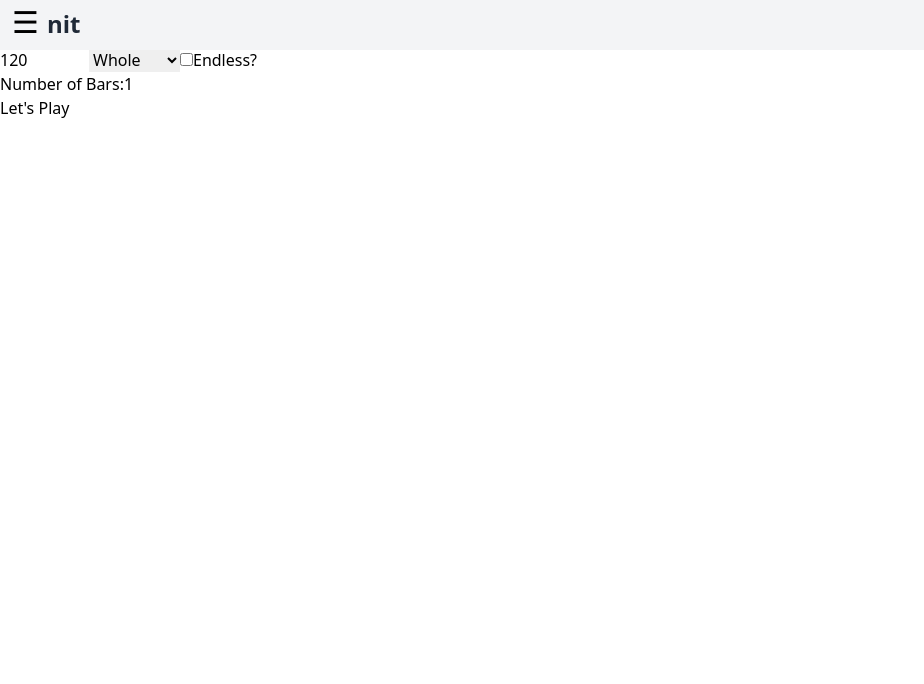
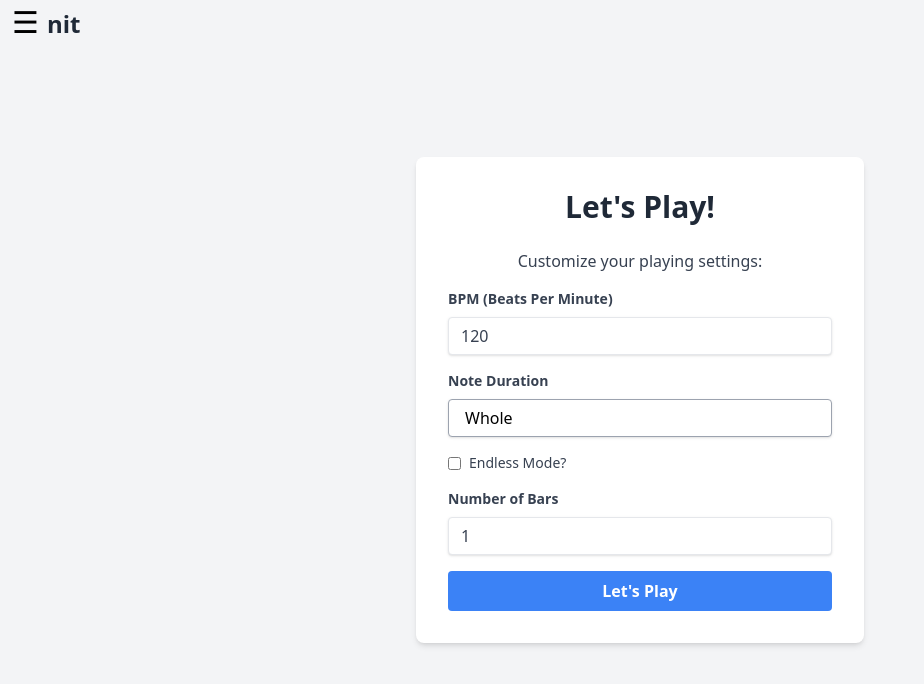
Before and after one commit to devon-campbell/nit, a React (Create React App) app in the folder frontend/: page /play in a window 1280 px wide. Shown: the top 684 px of the page, without its empty margins (0-924 px from the left). Built offline with nearby package versions, Linux system fonts and the light colour scheme.

Commit message:
Play page UI redesign

```diff
--- a/frontend/src/pages/Grad.jsx
+++ b/frontend/src/pages/Grad.jsx
@@ -1,20 +1,21 @@
-// This page should congratulate the user on completing all of the lessons
-// and quizzes and have a link to go to /play
-
 import React from 'react';
 import Navbar from "../components/navbar";
-import {Link} from "react-router-dom";
+import { Link } from "react-router-dom";
 
 const Grad = () => {
     return (
-        <div>
+        <div className="min-h-screen bg-gray-100 flex flex-col items-center justify-center">
             <Navbar />
-        <h1>Congratulations!</h1>
-        <p>You have completed all of the lessons and quizzes.</p>
-        <p>Now you can play with the world!</p>
-            <Link to="/play">
-          <button style={{ margin: '10px', padding: '10px' }}>Play</button>
-        </Link>
+            <div className="text-center p-4">
+                <h1 className="text-3xl font-bold text-gray-800 mt-2 mb-4">Congratulations!</h1>
+                <p className="text-xl text-gray-700">You have completed all of the lessons and quizzes.</p>
+                <p className="text-xl text-gray-700 mb-4">Now you can play with the world!</p>
+                <Link to="/play">
+                    <button className="bg-blue-500 text-white font-bold py-2 px-4 rounded hover:bg-blue-700 transition-colors duration-300 ease-in-out">
+                        Play
+                    </button>
+                </Link>
+            </div>
         </div>
     );
 }
--- a/frontend/src/pages/Home.jsx
+++ b/frontend/src/pages/Home.jsx
@@ -1,5 +1,5 @@
 import React from 'react';
-import LearnAndPlayButtons from '../components/buttons/LearnAndPlay.jsx';  // Assuming the component is in the same directory
+import LearnAndPlayButtons from '../components/buttons/LearnAndPlay.jsx';
 
 const Home = () => {
   return (
--- a/frontend/src/pages/Play.jsx
+++ b/frontend/src/pages/Play.jsx
@@ -1,6 +1,8 @@
 import React, { useState } from 'react';
 import { useNavigate } from 'react-router-dom';
 import Navbar from "../components/navbar";
+<img src={require("../assets/buffJellyFishing.gif")} alt="Fun GIF" className="mb-4"/>
+
 
 const Play = () => {
   const navigate = useNavigate();
@@ -30,29 +32,50 @@ const Play = () => {
   };
 
   return (
-    <div>
+    <div className="min-h-screen bg-gray-100 flex flex-col items-center justify-center">
       <Navbar />
-      <h1>Play</h1>
-      <p>Play with the world!</p>
-      <input type="number" value={bpm} onChange={handleBpmChange} min="20" max="240" />
-      <select value={note} onChange={handleNoteChange}>
+      <div className="w-full max-w-md p-8 bg-white shadow-md rounded-lg">
+        <h1 className="text-3xl font-bold text-gray-800 mb-6 text-center">Let's Play!</h1>
+        <p className="text-gray-700 mb-4 text-center">Customize your playing settings:</p>
+        <div className="mb-4">
+          <label className="block text-gray-700 text-sm font-bold mb-2">
+            BPM (Beats Per Minute)
+          </label>
+          <input type="number" value={bpm} onChange={handleBpmChange} min="20" max="240"
+            className="shadow appearance-none border rounded w-full py-2 px-3 text-gray-700 leading-tight focus:outline-none focus:shadow-outline" />
+        </div>
+        <div className="mb-4">
+          <label className="block text-gray-700 text-sm font-bold mb-2">
+            Note Duration
+          </label>
+          <select value={note} onChange={handleNoteChange} className="block appearance-none w-full bg-white border border-gray-400 hover:border-gray-500 px-4 py-2 pr-8 rounded shadow leading-tight focus:outline-none focus:shadow-outline">
             <option value="Whole">Whole</option>
             <option value="Half">Half</option>
             <option value="Quarter">Quarter</option>
             <option value="Eighth">Eighth</option>
             <option value="Sixteenth">Sixteenth</option>
           </select>
-      <label>
-        <input type="checkbox" checked={isEndless} onChange={handleEndlessChange} />
-        Endless?
+        </div>
+        <div className="mb-4 flex items-center">
+          <input type="checkbox" checked={isEndless} onChange={handleEndlessChange}
+            className="mr-2 leading-tight" />
+          <span className="text-sm text-gray-700">
+            Endless Mode?
+          </span>
+        </div>
+        {!isEndless && (
+          <div className="mb-4">
+            <label className="block text-gray-700 text-sm font-bold mb-2">
+              Number of Bars
             </label>
-      {!isEndless && (
-        <div>
-          <label>Number of Bars:</label>
-          <input type="number" value={bars} onChange={handleBarsChange} min="1" />
+            <input type="number" value={bars} onChange={handleBarsChange} min="1"
+              className="shadow appearance-none border rounded w-full py-2 px-3 text-gray-700 leading-tight focus:outline-none focus:shadow-outline" />
           </div>
         )}
-      <button onClick={handlePlay}>Let's Play</button>
+        <button onClick={handlePlay} className="w-full bg-blue-500 text-white font-bold py-2 px-4 rounded hover:bg-blue-700 focus:outline-none focus:shadow-outline transition-colors duration-300">
+          Let's Play
+        </button>
+      </div>
     </div>
   );
 }
```
Also changed, not shown: 1 other file (tests, documents, lock files or other folders). Lines whose indentation alone changed are shown as unchanged.
